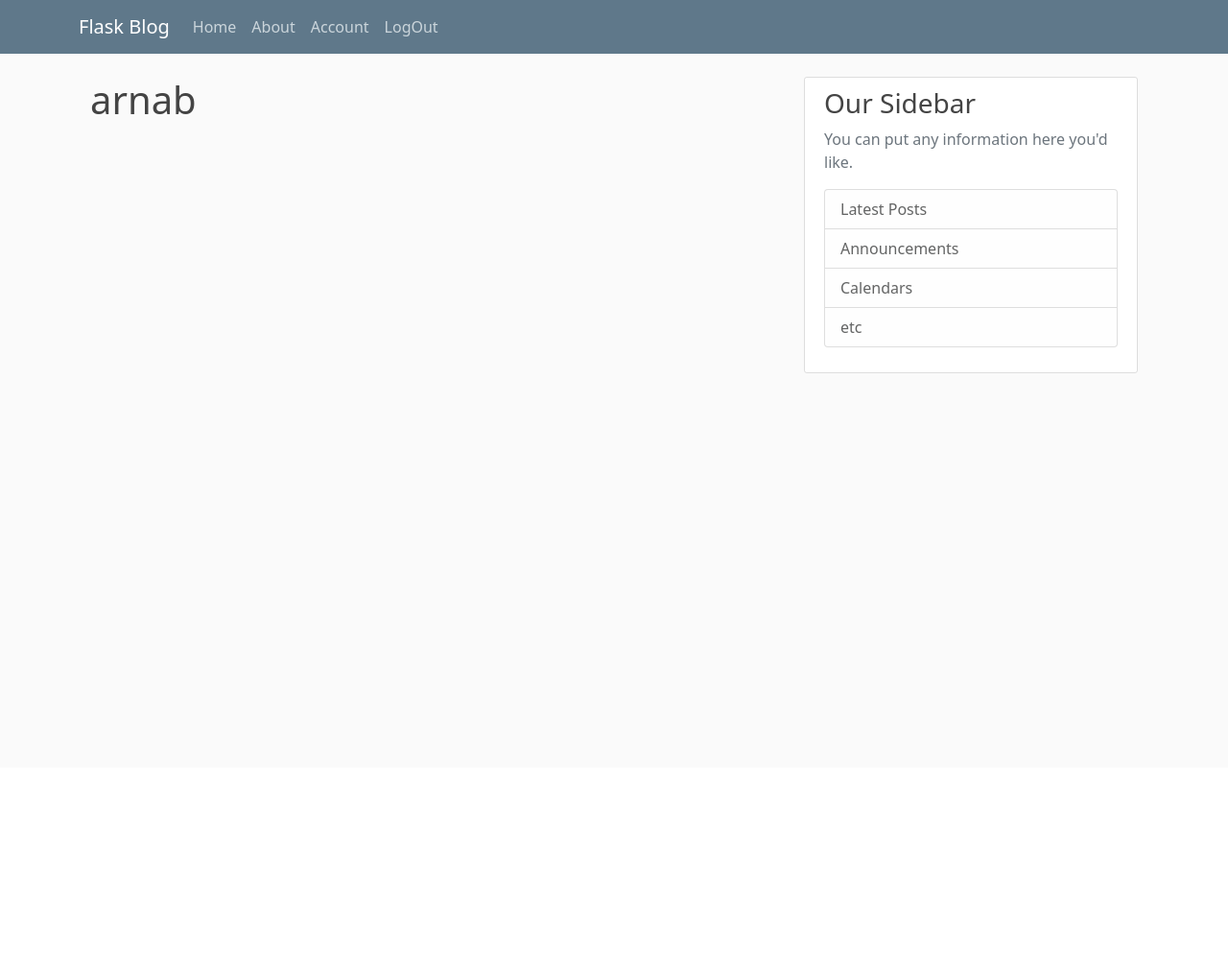
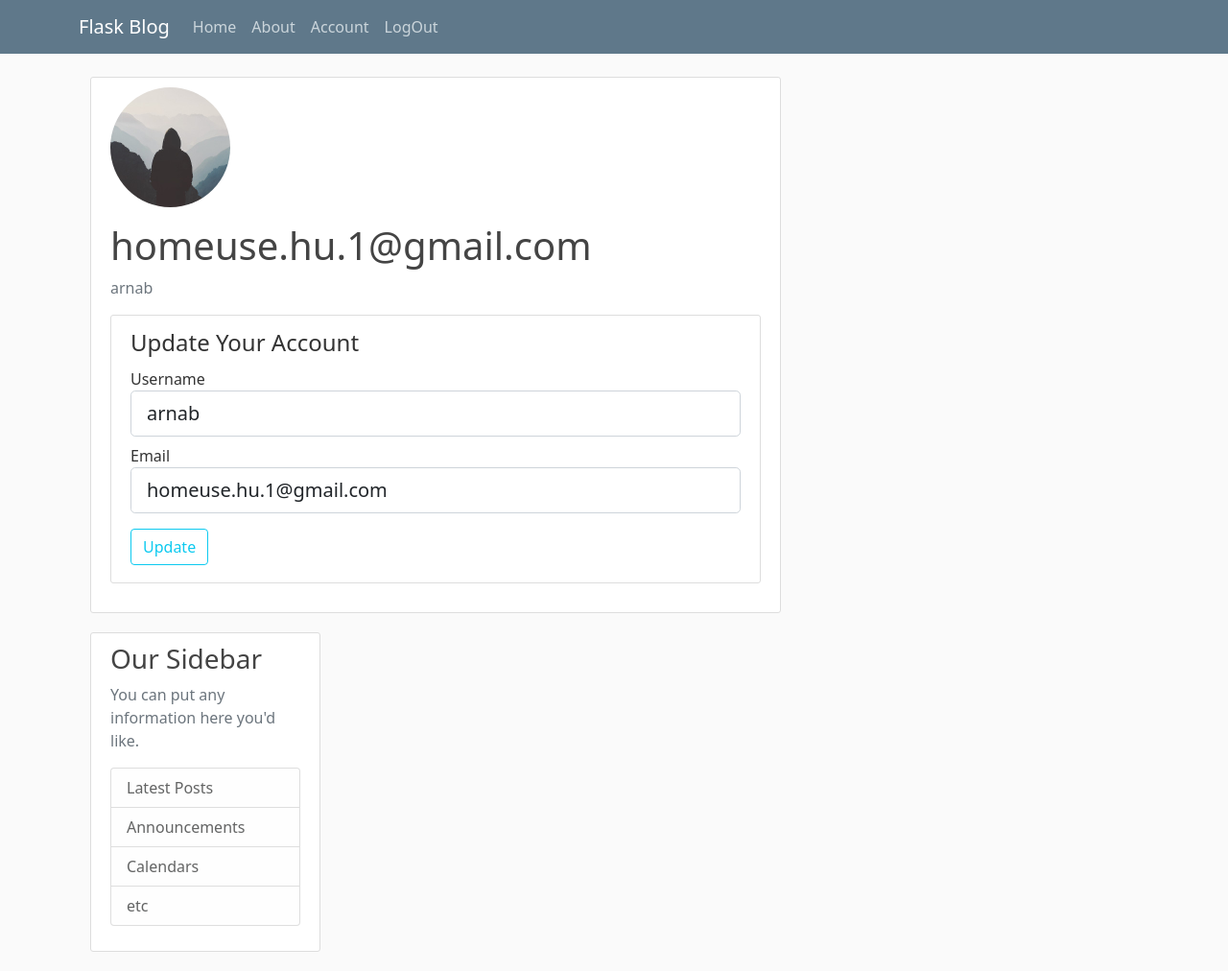
Before and after one commit to ArnabChatterjee20k/Flask---Advanced-Blog, a Flask app: page /account in a window 1280 px wide. Shown: the whole page at 96% size. Before the commit the page ends 389 px from the top, so only its background shows below. Run offline with Flask 2, Linux system fonts and the light colour scheme; a user stored in the database is signed in.

Commit message:
account details update system setupped

```diff
--- a/blog/forms.py
+++ b/blog/forms.py
@@ -1,9 +1,11 @@
 from flask_wtf import FlaskForm
+from flask_login import current_user
 from wtforms import StringField , PasswordField , SubmitField , BooleanField , ValidationError
 from wtforms.validators import DataRequired , Length , Email , EqualTo
 from blog.models import User
 
 class RegistrationForm(FlaskForm):
+    """ For user registration form """
     username = StringField("Username",validators=[DataRequired(),Length(min=2,max=20)]) # label and validation
     email = StringField("Email" ,validators=[DataRequired(),Email()])
     password = PasswordField("Password",validators=[DataRequired()])
@@ -28,7 +30,27 @@ class RegistrationForm(FlaskForm):
             raise ValidationError("Email already exists...")
 
 class LoginForm(FlaskForm):
+    """ For user registration form """
     email = StringField("Email" ,validators=[DataRequired(),Email()])
     password = PasswordField("Password",validators=[DataRequired()])
     remember = BooleanField("Remember Me")
     submit = SubmitField("Login")
+
+
+class UpdateAccountForm(FlaskForm):
+    """ For updating account """
+    username = StringField("Username",validators=[DataRequired(),Length(min=2,max=20)]) # label and validation
+    email = StringField("Email" ,validators=[DataRequired(),Email()])
+    submit = SubmitField("Update")
+
+    def validate_username(self,username):
+        if username.data != current_user.username:
+            user = User.query.filter_by(username=username.data).first()
+            if user:
+                raise ValidationError("Username already exists...")
+
+    def validate_email(self,email):
+        if email.data != current_user.email:
+            user = User.query.filter_by(email=email.data).first()
+            if user:
+                raise ValidationError("Email already exists...")
--- a/blog/routes.py
+++ b/blog/routes.py
@@ -1,7 +1,7 @@
 from flask import flash, redirect , render_template , url_for , request
 from blog import app , db , bcrypt
 # as forms and models are a part of the blog package now
-from blog.forms import RegistrationForm , LoginForm
+from blog.forms import RegistrationForm , LoginForm , UpdateAccountForm
 from blog.models import User , Post
 from flask_login import login_user , current_user , logout_user , login_required
 
@@ -92,7 +92,19 @@ def logout():
     logout_user()
     return redirect(url_for("login"))
 
-@app.route("/account")
+@app.route("/account",methods=['GET',"POST"])
 @login_required
 def account():
-    return render_template("account.html",title="Account")
+    form = UpdateAccountForm()
+    if form.validate_on_submit():
+        current_user.username = form.username.data
+        current_user.email = form.email.data
+        db.session.commit()
+        flash("Account Updated!","success")
+        return redirect(url_for("account"))
+    elif request.method == "GET":
+        # setting form values to current user data values so that they are filled up on starting automatically
+        form.username.data = current_user.username
+        form.email.data = current_user.email
+    image_file = url_for("static",filename=current_user.image_file)
+    return render_template("account.html",title="Account", image_file = image_file , form=form)
--- a/blog/templates/account.html
+++ b/blog/templates/account.html
@@ -1,4 +1,58 @@
 {% extends 'layout.html' %}
 {% block body %}
-    <h1>{{ current_user.username }}</h1>
+<div class="content-section">
+    <div class="media">
+        <img class="rounded-circle account-img" src="{{ image_file }}">
+        <div class="media-body">
+            <h2 class="account-heading">{{ current_user.email }}</h2>
+            <p class="text-secondary">{{ current_user.username }}</p>
+        </div>
+    </div>
+    <!-- FORM HERE -->
+    <div class="content-section">
+        <form method="post">
+            {{
+            form.hidden_tag()
+            }}
+            <fieldset class="form-group">
+                <legend>Update Your Account</legend>
+                <div class="form-group my-2">
+                    <div class="form-group my-2">
+                        {{form.username.label(class="form-control-label ") }}
+                        <!-- catching errors in username -->
+                        {% if form.username.errors %}
+                            {{form.username(class="form-control form-control-lg is-invalid") }}
+                        <div class="invalid-feedback">
+                            {% for error in form.username.errors %}
+                            <span>{{ error }}</span>
+                            {% endfor %}
+                        </div>
+                        {% else %}
+                            {{form.username(class="form-control form-control-lg") }}
+                        <!-- html classes for field -->
+                        {% endif %}
+                    </div>
+
+                    {{form.email.label(class="form-control-label ") }}
+                    <!-- catching errors in email -->
+                    {% if form.email.errors %}
+                        {{form.email(class="form-control form-control-lg is-invalid") }}
+                    <div class="invalid-feedback">
+                        {% for error in form.email.errors %}
+                        <span>{{ error }}</span>
+                        {% endfor %}
+                    </div>
+                    {% else %}
+                        {{form.email(class="form-control form-control-lg") }}
+                    <!-- html classes for field -->
+                    {% endif %}
+                </div>
+
+
+            </fieldset>
+            <div class="form-group my-2">
+                {{ form.submit(class="btn btn-outline-info") }}
+            </div>
+        </form>
+</div>
 {% endblock body %}
```
Also changed, not shown: blog/site.db, blog/static/default.jpg (added).
